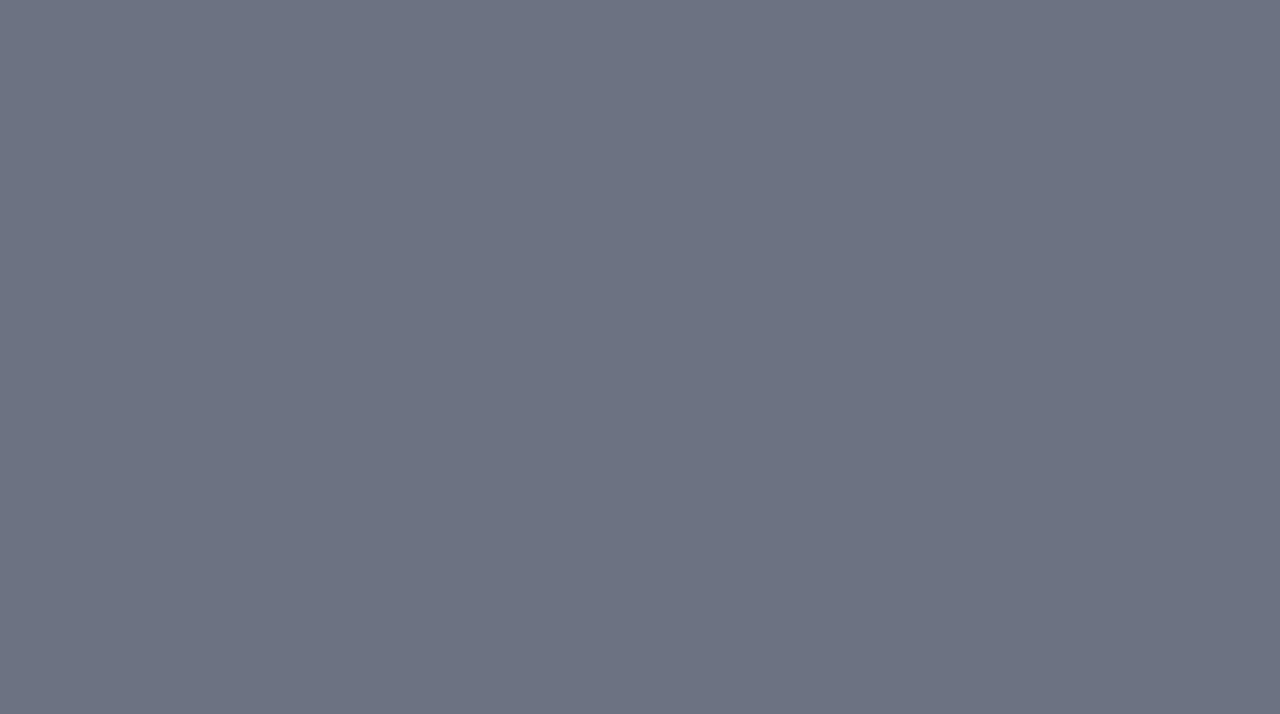
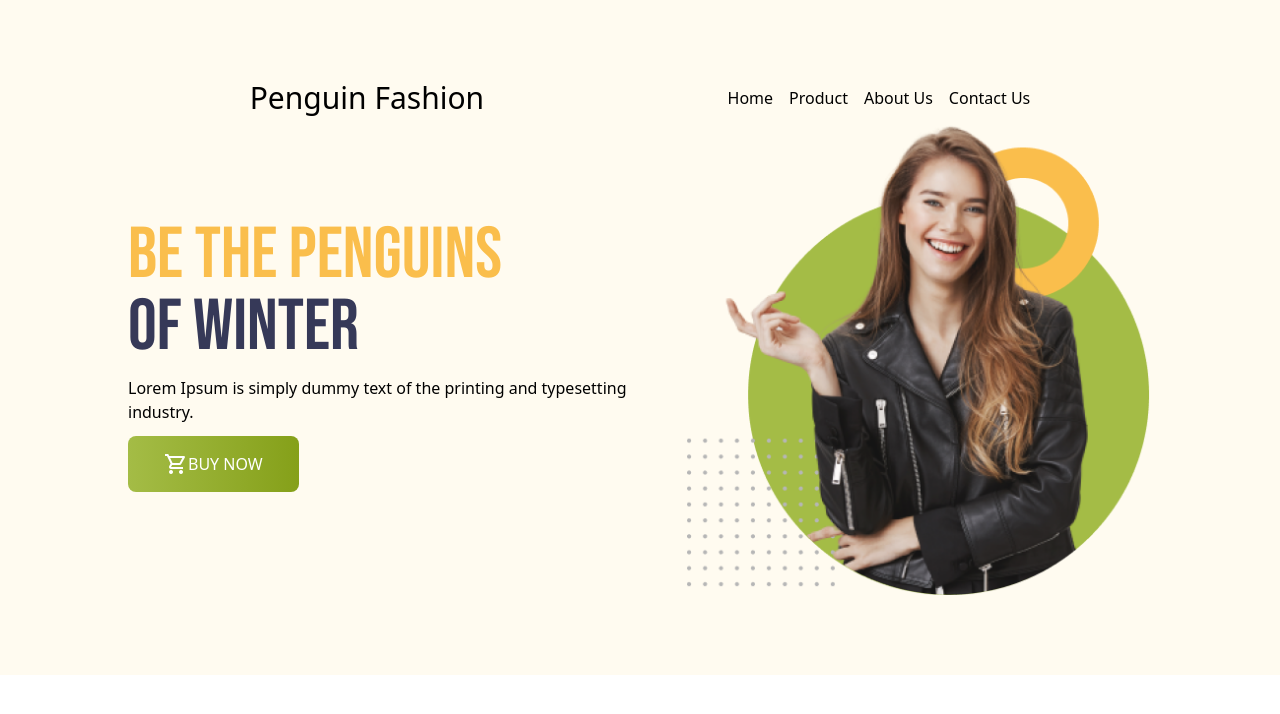
Before and after one commit to devsujoy36/Penguin-Fashion, a plain HTML site: page index.html in a window 1280 px wide. Drawn offline with nearby package versions, Linux system fonts and the light colour scheme.

Commit message:
add banner style in tailwind

```diff
--- a/index.html
+++ b/index.html
@@ -1,20 +1,68 @@
 <!DOCTYPE html>
 <html lang="en">
+
 <head>
     <meta charset="UTF-8">
     <meta name="viewport" content="width=device-width, initial-scale=1.0">
-    <title>tailwind css</title>
+    <link rel="stylesheet"
+        href="https://fonts.googleapis.com/css2?family=Material+Symbols+Outlined:opsz,wght,FILL,GRAD@20..48,100..700,0..1,-50..200" />
+    <link rel="preconnect" href="https://fonts.googleapis.com">
+    <link rel="preconnect" href="https://fonts.gstatic.com" crossorigin>
+    <link href="https://fonts.googleapis.com/css2?family=Bebas+Neue&display=swap" rel="stylesheet">
+    <title>Penguin Fashion</title>
     <script src="https://cdn.tailwindcss.com"></script>
+    <style>
+        .font-bebas{
+            font-family: "Bebas Neue", sans-serif;
+        }
+    </style>
 </head>
-<body class="bg-gray-500">
-    <header>
-        <nav>
 
+<body class="">
+    <header class="bg-[#FFFBF0] px-32 py-20">
+        <!-- nav section start here  -->
+        <nav class="flex justify-around items-center ">
+            <div class="text-3xl ">Penguin Fashion</div>
+            <div class="flex gap-4 ">
+                <a class="" href="">Home</a>
+                <a class="" href="">Product</a>
+                <a class="" href="">About Us</a>
+                <a class="" href="">Contact Us</a>
+            </div>
         </nav>
-        <div class="banner">
 
+        <!--banner section start here-->
+        <div class="flex flex-col md:flex-row justify-between items-center">
+            <div class="space-y-3">
+                <h1 class="text-7xl uppercase text-[#363958] font-bebas ">
+                    <span class="text-[#FABE4C]">Be the Penguins</span> <br>
+                    of Winter
+                </h1>
+                <p class="">Lorem Ipsum is simply dummy text of the printing
+                    and typesetting industry.</p>
+                <button
+                    class="flex justify-center items-center py-4 px-9 rounded-lg uppercase text-white font-medium bg-gradient-to-r from-[#a4bc46] to-[#85a019]">
+                    <span class="material-symbols-outlined">
+                        shopping_cart
+                    </span>
+                    Buy Now</button>
+            </div>
+            <div>
+                <img src="images/model.png" alt="">
+            </div>
         </div>
     </header>
+
+
+
+
+
+
+
+
+
+
+
 
     <main>
 
@@ -24,4 +72,5 @@
 
     </footer>
 </body>
+
 </html>
```
